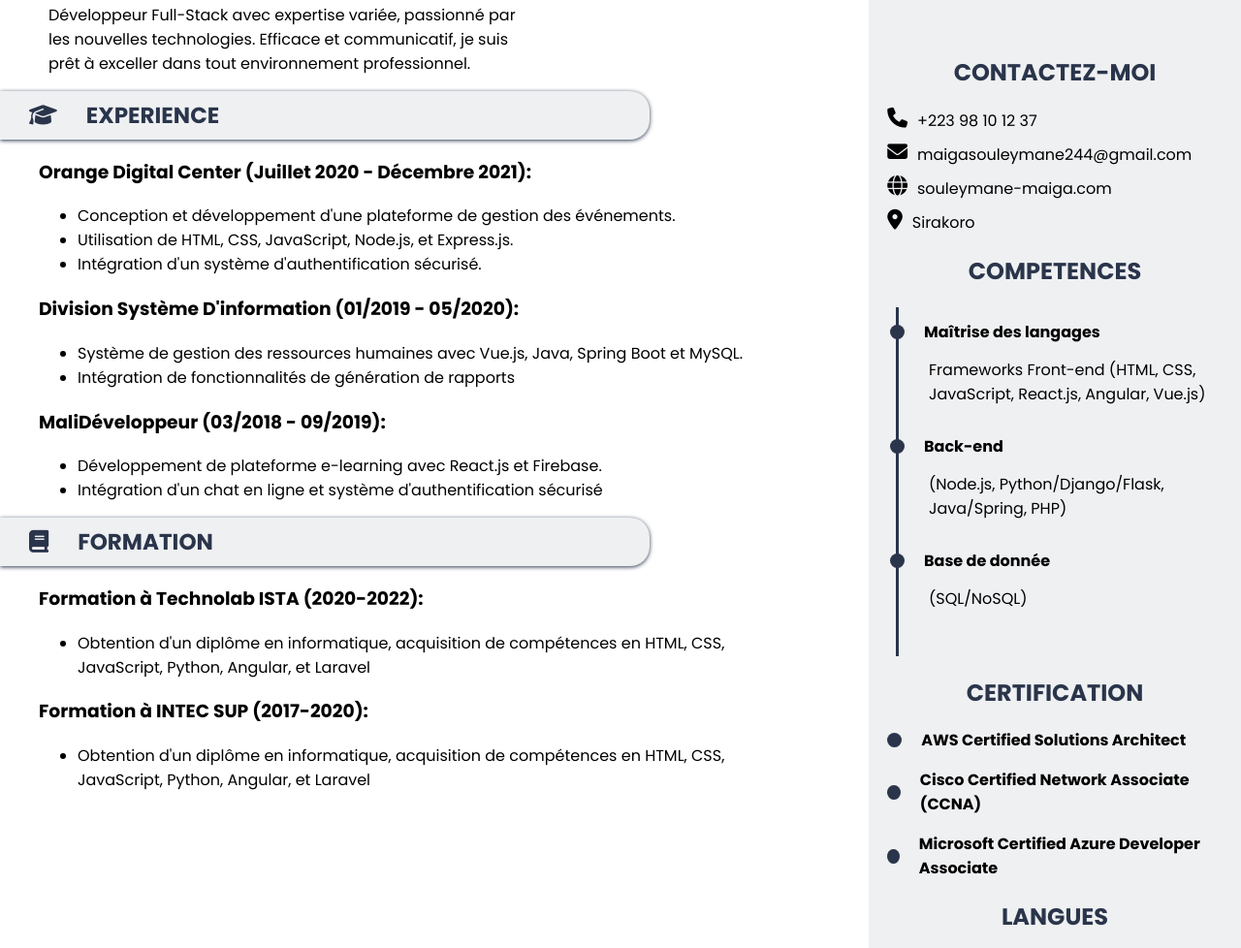
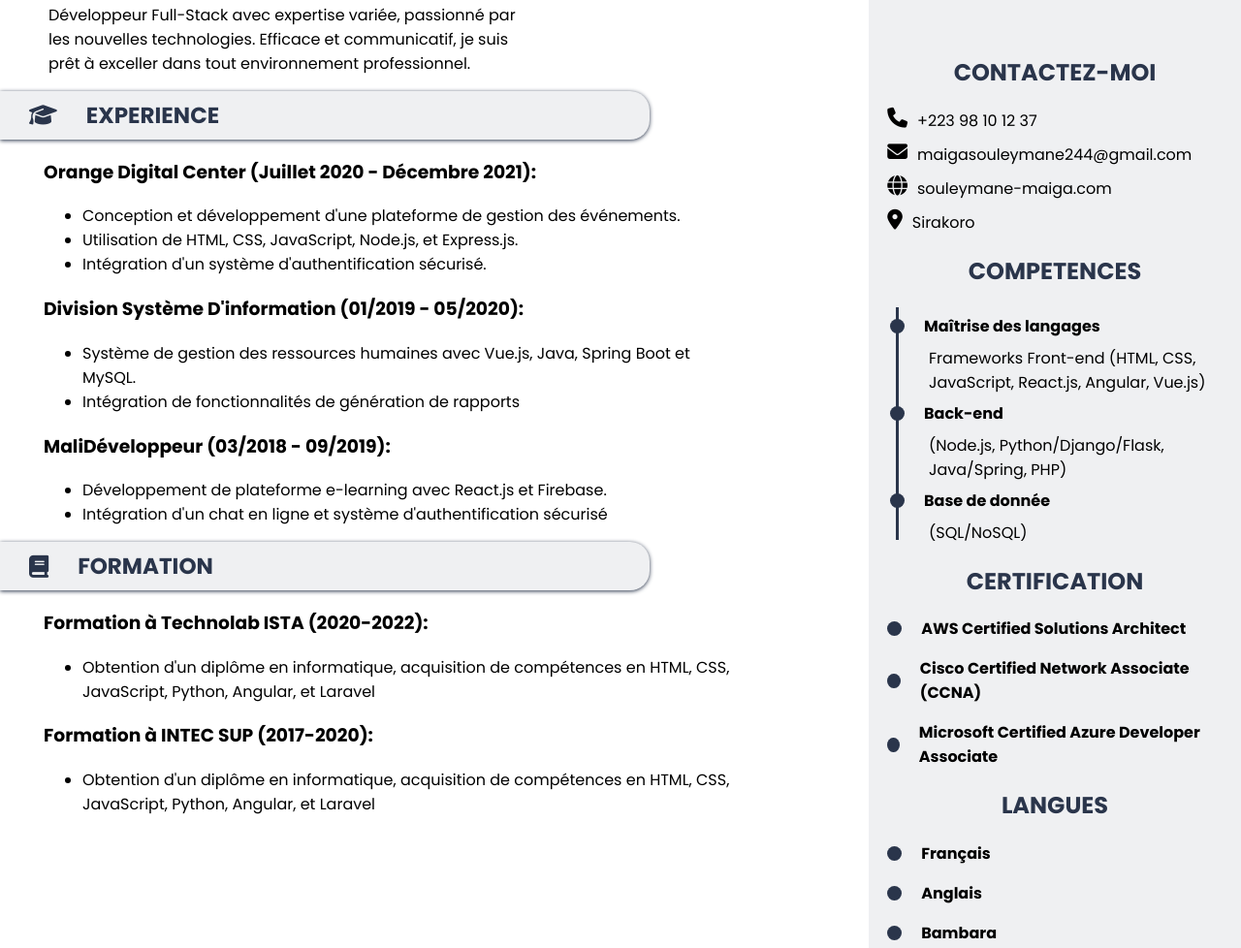
Before and after one commit to S0ul3y/CV, a plain HTML site: page index.html in a window 1280 px wide. Shown: the part 413-1391 px from the top of the page at 97% size. Drawn offline with Linux system fonts and the light colour scheme.

Commit message:
commit 5

```diff
--- a/index.html
+++ b/index.html
@@ -22,7 +22,7 @@
     <main>
         <div class="blockGauche">
             <div class="contenu">
-                <span><h2><i class="fa-solid fa-user"></i>PROFIL PERSONNEL</H2></span>
+                <span><i class="fa-solid fa-user"></i>PROFIL PERSONNEL</span>
                     <p>
                         Développeur Full-Stack avec expertise variée, passionné par les nouvelles technologies.
                         Efficace et communicatif, je suis prêt à exceller dans tout environnement professionnel.
@@ -30,44 +30,53 @@
             </div>
 
             <div class="contenu">
-                <span><h2><i class="fa-solid fa-graduation-cap"></i>EXPERIENCE</H2></span>
-                    <p>
+                <span><i class="fa-solid fa-graduation-cap"></i>EXPERIENCE</span>
+                    <div class="texteZone">
+                        <h3>Orange Digital Center (Juillet 2020 - Décembre 2021):</h3>
                         <ul>
-                           <h3>Orange Digital Center (Juillet 2020 - Décembre 2021):</h3>
-                            <dd>
+
                                 <li>Conception et développement d'une plateforme de gestion des événements.</li>
                                 <li>Utilisation de HTML, CSS, JavaScript, Node.js, et Express.js.</li>
                                 <li>Intégration d'un système d'authentification sécurisé.</li>
-                            </dd>
+                        </ul>
                             <h3>Division Système D'information (01/2019 - 05/2020):</h3>
-                            <dd>
+                        <ul>
+                            <!-- <dd> -->
                                 <li>Système de gestion des ressources humaines avec Vue.js, Java, Spring Boot et MySQL.</li>
                                 <li>Intégration de fonctionnalités de génération de rapports</li>
-                            </dd>
+                            <!-- </dd> -->
+                        </ul>
                            <h3>MaliDéveloppeur (03/2018 - 09/2019):</h3>
-                            <dd>
+                        <ul>
+                           <!-- <dd>   -->
                                 <li>Développement de plateforme e-learning avec React.js et Firebase.</li>
                                 <li>Intégration d'un chat en ligne et système d'authentification sécurisé</li>
-                            </dd>
-                     </ul></p>
+                            <!-- </dd> -->
+                        </ul>
+                    </div>
             </div>
 
             <div class="contenu">
-                <span><h2><i class="fa-solid fa-book"></i>FORMATION</H2></span>
+                <span><i class="fa-solid fa-book"></i>FORMATION</span>
+                <div class="texteZone">
+                    <h3>Formation à Technolab ISTA (2020-2022):</h3>
                     <ul>
-                    <h3>Formation à Technolab ISTA (2020-2022):</h3>
-                            <dd>
+                        <!-- <dd> -->
                             <li>Obtention d'un diplôme en informatique, acquisition de compétences
                                 en HTML, CSS, JavaScript, Python, Angular, et Laravel
                             </li>
-                            </dd>
+                        <!-- </dd> -->
+                    </ul>
                     <h3>Formation à INTEC SUP (2017-2020):</h3>
-                            <dd>
+                    <ul>
+                        <!-- <dd>   -->
                             <li>Obtention d'un diplôme en informatique, acquisition de compétences
                                 en HTML, CSS, JavaScript, Python, Angular, et Laravel
                             </li>
-                            </dd>
+                        <!-- </dd> -->
                      </ul>
+                </div>
+
             </div>
 
         </div>
@@ -86,18 +95,20 @@
             <div class="compet">
                 <span class="ligne"></span>
                 <div>
-                    <p>
+                    <div class="BlockTexte">
                         <span></span><strong>Maîtrise des langages</strong>
-                        <dd>Frameworks Front-end (HTML, CSS, JavaScript, React.js, Angular, Vue.js)</dd>
-                    </p>
-                    <p>
+                    </div>
+                    <div class="Texte">Frameworks Front-end (HTML, CSS, JavaScript, React.js, Angular, Vue.js)</div>
+
+                    <div class="BlockTexte">
                         <span></span><strong>Back-end</strong>
-                    <dd>(Node.js, Python/Django/Flask, Java/Spring, PHP)</dd>
-                    </p>
-                    <p>
+                    </div>
+                    <div class="Texte">(Node.js, Python/Django/Flask, Java/Spring, PHP)</div>
+
+                    <div class="BlockTexte">
                         <span></span><strong>Base de donnée</strong>
-                        <dd>(SQL/NoSQL)</dd>
-                    </p>
+                    </div>
+                    <div class="Texte">(SQL/NoSQL)</div>
                 </div>
             </div>
 
--- a/style.css
+++ b/style.css
@@ -61,7 +61,7 @@ main{
 }
 .blockDroit{
     background-color: #EFF0F2;
-    height: 170vh;
+    height: 150vh;
     /* min-height: auto;     */
     width: 30vw;
     z-index: 1;
@@ -77,7 +77,8 @@ main{
     box-shadow: 0px 1px 4px;
     display: flex;
     align-items: center;
-    font-size: 1.2vw;
+    font-size: 1.8vw;
+    font-weight: bolder;
     padding-left: 30px;
     background-color: #EFF0F2;
     border: 0px;
@@ -87,6 +88,11 @@ main{
     color: #2A354B;
     margin-right: 30px;
 }
+
+.texteZone{
+    margin-left: 45px;
+}
+
 .blockGauche p{
     width: 500px;
     margin-left: 50px;
@@ -122,21 +128,22 @@ main{
     display: flex;
 }
 
-.compet  p{
+
+.BlockTexte{
     display: flex;
     align-items: center;
-    line-height: 20px   ;
+    line-height: 40px   ;
 }
 .compet .ligne{
     position: relative;
     left: 9px;
     width: 5px;
-    height: 45vh;
+    height: 240px;
     z-index: 1px;
-    /* margin-left: 10px; */
     background-color: #2A354B;
 }
-.compet  p  span{
+
+.compet  .BlockTexte  span{
     width: 15px;
     height: 15px;
     border-radius: 50%;
@@ -161,6 +168,9 @@ main{
     border-radius: 50%;
     background-color: #2A354B;
     margin-right: 20px;
+}
+.Texte{
+    margin-left: 40px;
 }
 
 
```
Lines whose indentation alone changed are shown as unchanged.
